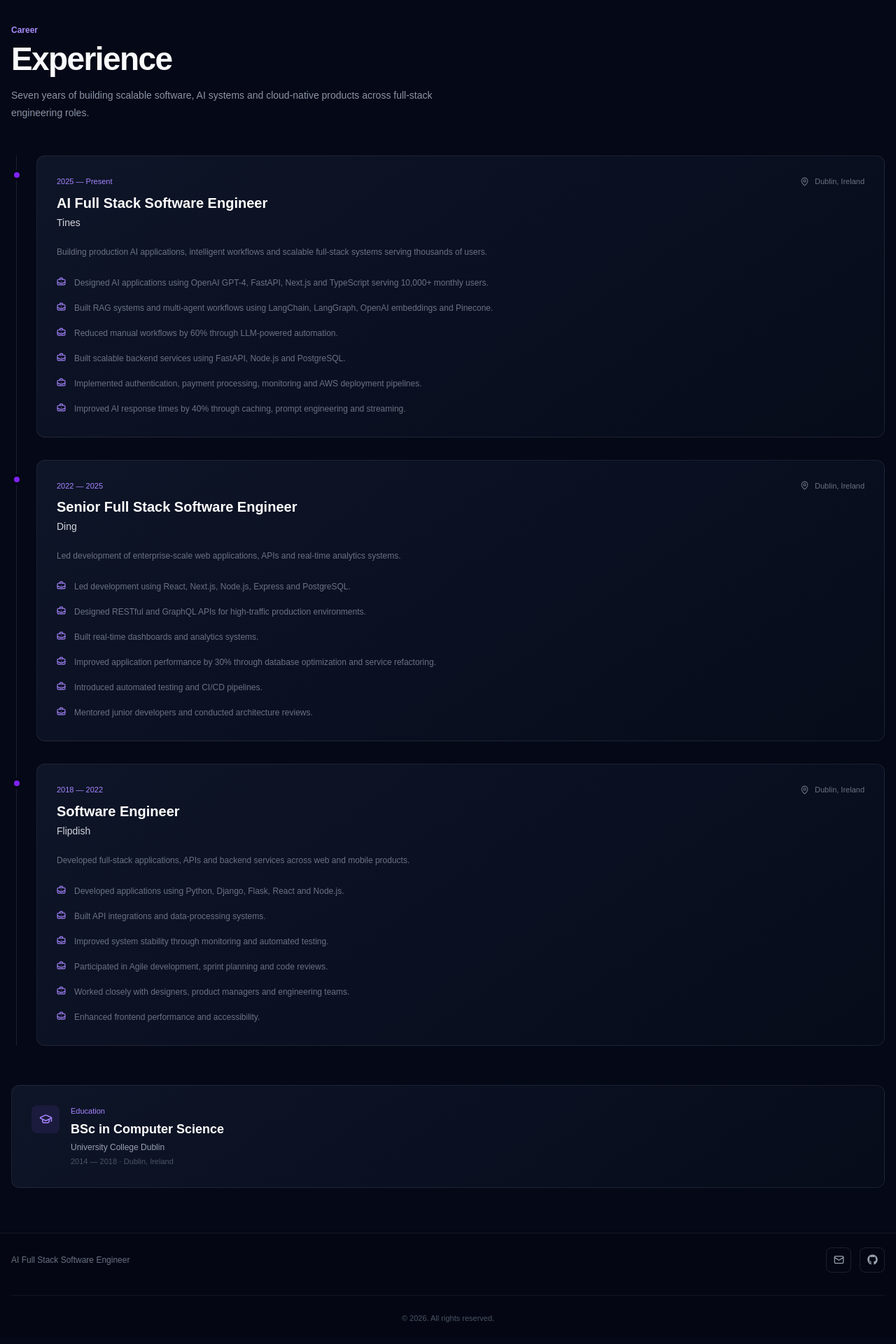
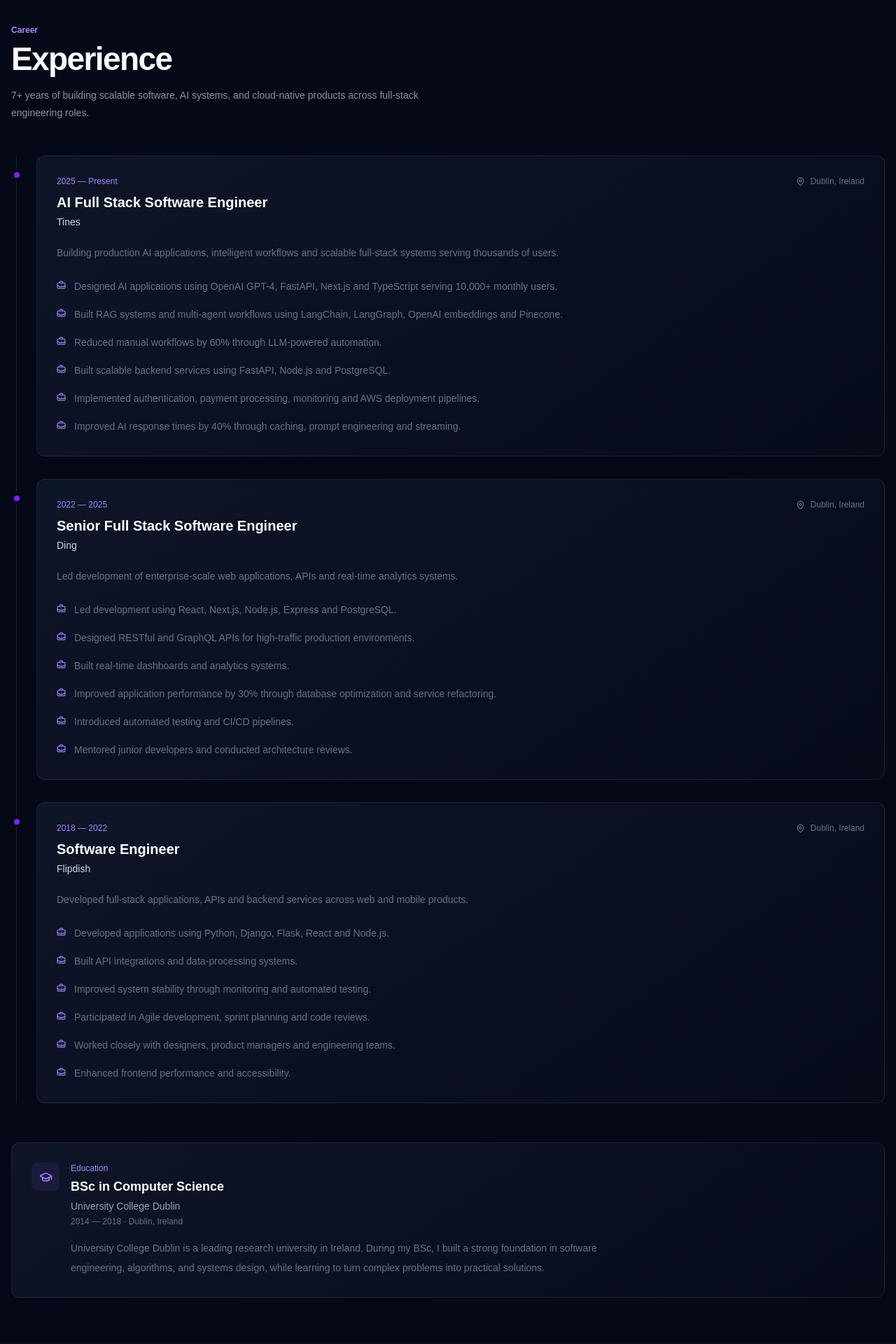
Before and after one commit to Lucas-doyle/my-portfolio, a Next.js app: page /experience in a window 1280 px wide. Shown: the part 100-2020 px from the top of the page at 70% size. Built offline with nearby package versions, Linux system fonts and the light colour scheme.

Commit message:
refactor: drive Experience from shared data and align copy

```diff
--- a/app/about/page.tsx
+++ b/app/about/page.tsx
@@ -270,10 +270,7 @@
             </p>
 
             <p className="mt-4 text-sm leading-7 text-gray-500">
-              University College Dublin is a leading research university in
-              Ireland. During my BSc, I built a strong foundation in software
-              engineering, algorithms, and systems design, while learning to
-              turn complex problems into practical solutions.
+              {education.summary}
             </p>
 
             <div className="mt-5 flex justify-between gap-4">
--- a/app/experience/page.tsx
+++ b/app/experience/page.tsx
@@ -3,7 +3,11 @@
   BriefcaseBusiness,
   GraduationCap,
 } from "lucide-react";
-import { education, experience } from "@/data/experience";
+import {
+  education,
+  experience,
+  experienceIntro,
+} from "@/data/experience";
 
 export default function ExperiencePage() {
   return (
@@ -18,8 +22,7 @@
         </h1>
 
         <p className="section-description">
-          Seven years of building scalable software, AI systems and
-          cloud-native products across full-stack engineering roles.
+          {experienceIntro}
         </p>
 
         <div className="relative mt-12">
@@ -28,7 +31,7 @@
           <div className="space-y-8">
             {experience.map((job) => (
               <article
-                key={job.company}
+                key={`${job.company}-${job.period}`}
                 className="relative pl-9"
               >
                 <div className="absolute left-0 top-5 h-4 w-4 rounded-full border-4 border-[#050816] bg-violet-600" />
@@ -36,7 +39,7 @@
                 <div className="card rounded-xl p-6 md:p-7">
                   <div className="flex flex-col justify-between gap-4 md:flex-row">
                     <div>
-                      <p className="text-[11px] font-medium text-violet-400">
+                      <p className="text-xs font-medium text-violet-400">
                         {job.period}
                       </p>
 
@@ -49,13 +52,13 @@
                       </p>
                     </div>
 
-                    <div className="flex h-fit items-center gap-2 text-[11px] text-gray-500">
+                    <div className="flex h-fit items-center gap-2 text-xs text-gray-500">
                       <MapPin size={13} />
                       {job.location}
                     </div>
                   </div>
 
-                  <p className="mt-5 text-xs leading-6 text-gray-500">
+                  <p className="mt-5 text-sm leading-7 text-gray-500">
                     {job.description}
                   </p>
 
@@ -63,11 +66,11 @@
                     {job.achievements.map((item) => (
                       <div
                         key={item}
-                        className="flex gap-3 text-xs leading-6 text-gray-500"
+                        className="flex gap-3 text-sm leading-7 text-gray-500"
                       >
                         <BriefcaseBusiness
                           size={13}
-                          className="mt-1 shrink-0 text-violet-400"
+                          className="mt-1.5 shrink-0 text-violet-400"
                         />
 
                         <span>{item}</span>
@@ -87,8 +90,8 @@
                 <GraduationCap size={19} />
               </div>
 
-              <div>
-                <p className="text-[11px] text-violet-400">
+              <div className="min-w-0">
+                <p className="text-xs text-violet-400">
                   Education
                 </p>
 
@@ -96,12 +99,16 @@
                   {education.degree}
                 </h2>
 
-                <p className="mt-1 text-xs text-gray-400">
+                <p className="mt-1 text-sm text-gray-400">
                   {education.school}
                 </p>
 
-                <p className="mt-1 text-[11px] text-gray-600">
+                <p className="mt-1 text-xs text-gray-500">
                   {education.period} · {education.location}
+                </p>
+
+                <p className="mt-4 max-w-3xl text-sm leading-7 text-gray-500">
+                  {education.summary}
                 </p>
               </div>
             </div>
--- a/data/experience.ts
+++ b/data/experience.ts
@@ -12,7 +12,7 @@
 export const experience: Job[] = [
   {
     company: "Tines",
-    role: "AI Full Stack Software Engineer",
+    role: site.role,
     period: "2025 — Present",
     location: site.location,
     description:
@@ -65,4 +65,9 @@
   school: "University College Dublin",
   period: "2014 — 2018",
   location: site.location,
+  summary:
+    "University College Dublin is a leading research university in Ireland. During my BSc, I built a strong foundation in software engineering, algorithms, and systems design, while learning to turn complex problems into practical solutions.",
 } as const;
+
+export const experienceIntro =
+  `${site.yearsExperience} years of building scalable software, AI systems, and cloud-native products across full-stack engineering roles.` as const;
```
